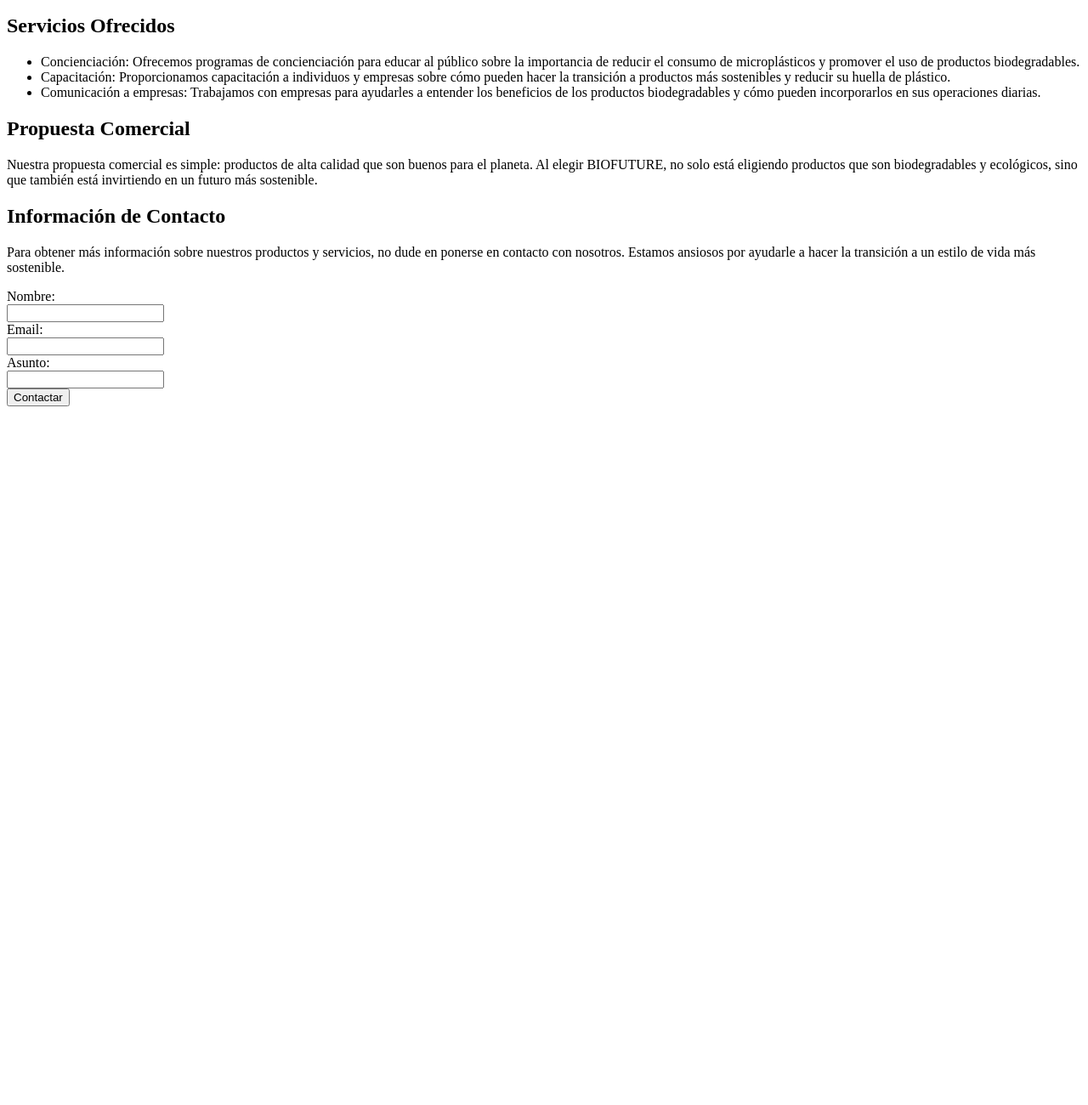
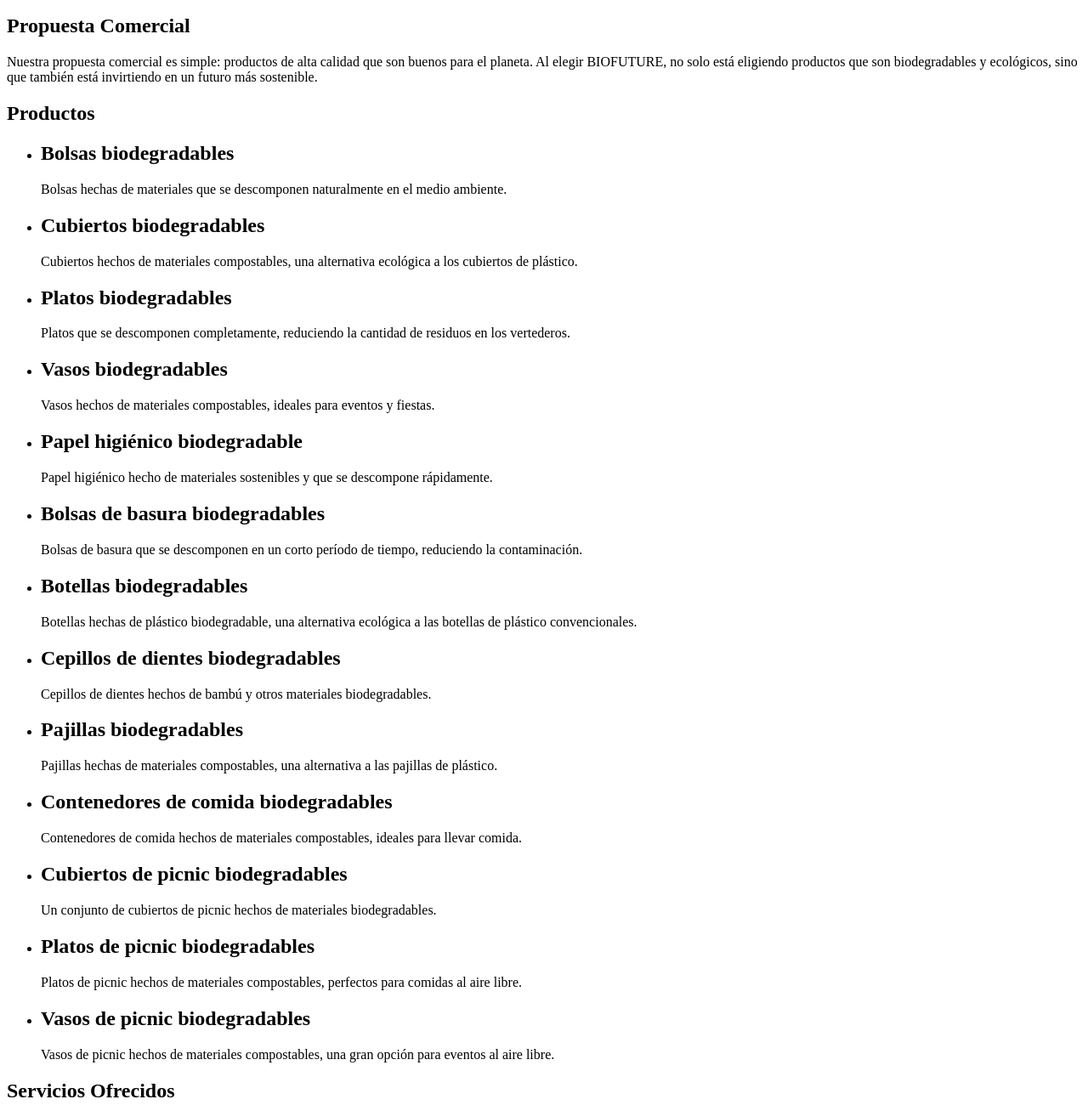
Before and after one commit to guidojosesaban/DYDWEB, a plain HTML site: page index.html in a window 1280 px wide. Shown: the part 409-1709 px from the top of the page at 85% size. Before the commit the page ends 895 px from the top, so only its background shows below. Drawn offline with Linux system fonts and the light colour scheme.

Commit message:
Add files via upload

```diff
--- a/index.html
+++ b/index.html
@@ -13,6 +13,7 @@
             <a href="#mision">Misión</a> |
             <a href="#vision">Visión</a> |
             <a href="#valores">Valores</a> |
+            <a href="#productos">Productos</a> |
             <a href="#servicios">Servicios</a> |
             <a href="#propuesta">Propuesta Comercial</a> |
             <a href="#contacto">Contacto</a>
@@ -31,6 +32,70 @@
             <h2>Valores</h2>
             <p>Nuestros valores fundamentales son la sostenibilidad, la innovación, la responsabilidad y la educación. Creemos en la creación de productos que no solo sean buenos para nuestros clientes, sino también para nuestro planeta.</p>
         </div>
+        <div id="propuesta">
+            <h2>Propuesta Comercial</h2>
+            <p>Nuestra propuesta comercial es simple: productos de alta calidad que son buenos para el planeta. Al elegir BIOFUTURE, no solo está eligiendo productos que son biodegradables y ecológicos, sino que también está invirtiendo en un futuro más sostenible.</p>
+        </div>
+
+        <div id="productos">
+            <h2>Productos</h2>
+            <ul >
+                <li>
+                    <h2>Bolsas biodegradables</h2>
+                    <p>Bolsas hechas de materiales que se descomponen naturalmente en el medio ambiente.</p>
+                </li>
+                <li>
+                    <h2>Cubiertos biodegradables</h2>
+                    <p>Cubiertos hechos de materiales compostables, una alternativa ecológica a los cubiertos de plástico.</p>
+                </li>
+                <li>
+                    <h2>Platos biodegradables</h2>
+                    <p>Platos que se descomponen completamente, reduciendo la cantidad de residuos en los vertederos.</p>
+                </li>
+                <li>
+                    <h2>Vasos biodegradables</h2>
+                    <p>Vasos hechos de materiales compostables, ideales para eventos y fiestas.</p>
+                </li>
+                <li>
+                    <h2>Papel higiénico biodegradable</h2>
+                    <p>Papel higiénico hecho de materiales sostenibles y que se descompone rápidamente.</p>
+                </li>
+                <li>
+                    <h2>Bolsas de basura biodegradables</h2>
+                    <p>Bolsas de basura que se descomponen en un corto período de tiempo, reduciendo la contaminación.</p>
+                </li>
+                <li>
+                    <h2>Botellas biodegradables</h2>
+                    <p>Botellas hechas de plástico biodegradable, una alternativa ecológica a las botellas de plástico convencionales.</p>
+                </li>
+                <li>
+                    <h2>Cepillos de dientes biodegradables</h2>
+                    <p>Cepillos de dientes hechos de bambú y otros materiales biodegradables.</p>
+                </li>
+                <li>
+                    <h2>Pajillas biodegradables</h2>
+                    <p>Pajillas hechas de materiales compostables, una alternativa a las pajillas de plástico.</p>
+                </li>
+                <li>
+                    <h2>Contenedores de comida biodegradables</h2>
+                    <p>Contenedores de comida hechos de materiales compostables, ideales para llevar comida.</p>
+                </li>
+                <li>
+                    <h2>Cubiertos de picnic biodegradables</h2>
+                    <p>Un conjunto de cubiertos de picnic hechos de materiales biodegradables.</p>
+                </li>
+                <li>
+                    <h2>Platos de picnic biodegradables</h2>
+                    <p>Platos de picnic hechos de materiales compostables, perfectos para comidas al aire libre.</p>
+                </li>
+                <li>
+                    <h2>Vasos de picnic biodegradables</h2>
+                    <p>Vasos de picnic hechos de materiales compostables, una gran opción para eventos al aire libre.</p>
+                </li>
+
+            </ul>
+
+        </div>
         <div id="servicios">
             <h2>Servicios Ofrecidos</h2>
             <ul>
@@ -39,10 +104,6 @@
                 <li>Comunicación a empresas: Trabajamos con empresas para ayudarles a entender los beneficios de los productos biodegradables y cómo pueden incorporarlos en sus operaciones diarias.</li>
             </ul>
 
-        </div>
-        <div id="propuesta">
-            <h2>Propuesta Comercial</h2>
-            <p>Nuestra propuesta comercial es simple: productos de alta calidad que son buenos para el planeta. Al elegir BIOFUTURE, no solo está eligiendo productos que son biodegradables y ecológicos, sino que también está invirtiendo en un futuro más sostenible.</p>
         </div>
         <div id="contacto">
             <h2>Información de Contacto</h2>
@@ -57,6 +118,9 @@
                 <input type="submit" value="Contactar">
             </form>
         </div>
+        <footer>
+            <p>&copy; 2024 BIOFUTURE. Todos los derechos reservados.</p>
+        </footer>
     </main>
 </body>
 </html>
```
